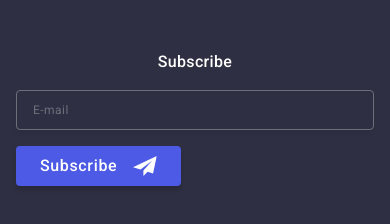
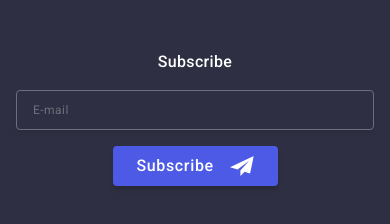
Before and after one commit to OlhaOs/goit-markup-hw-06, a plain HTML site: page index.html in a window 390 px wide. Shown: the part 4916-5140 px from the top of the page. Drawn offline with nearby package versions, Linux system fonts and the light colour scheme.

Commit message:
footer-input

```diff
--- a/css/styles.css
+++ b/css/styles.css
@@ -749,11 +749,15 @@ img {
 
 .footer-form {
   display: flex;
-  flex-direction: column;
   justify-content: center;
   gap: 16px;
 }
 
+@media only screen and (max-width: 767.98px) {
+  .footer-form {
+    flex-direction: column;
+  }
+}
 @media only screen and (min-width: 768px) {
   .footer-form {
     gap: 24px;
@@ -828,6 +832,14 @@ img {
     background-color: var(--pressed-state-color);
   }
 }
+
+@media only screen and (max-width: 767.98px) {
+  .footer-form-btn {
+    margin-right: auto;
+    margin-left: auto;
+  }
+}
+
 .footer-form-btn:hover,
 .footer-form-btn:focus {
   background-color: var(--pressed-state-color);
```
